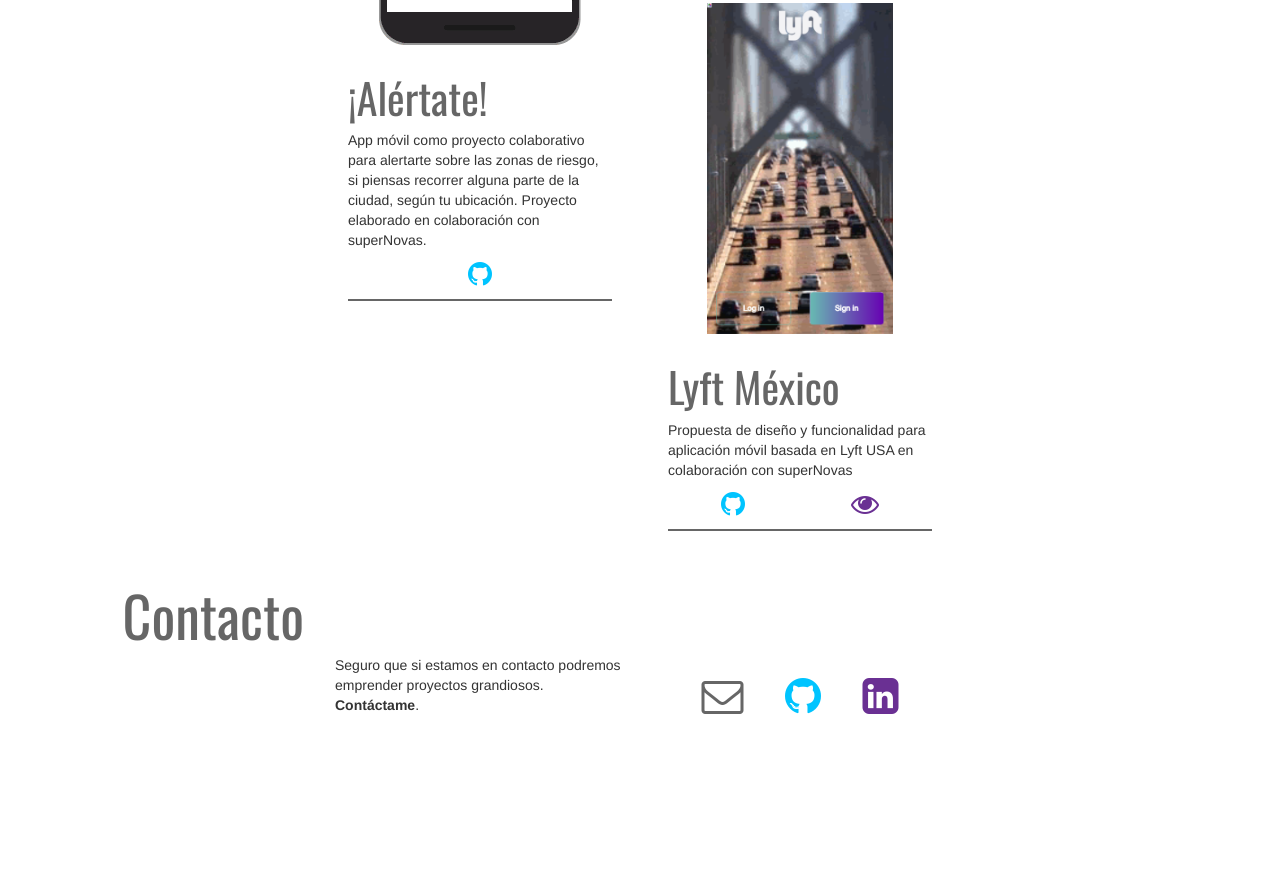
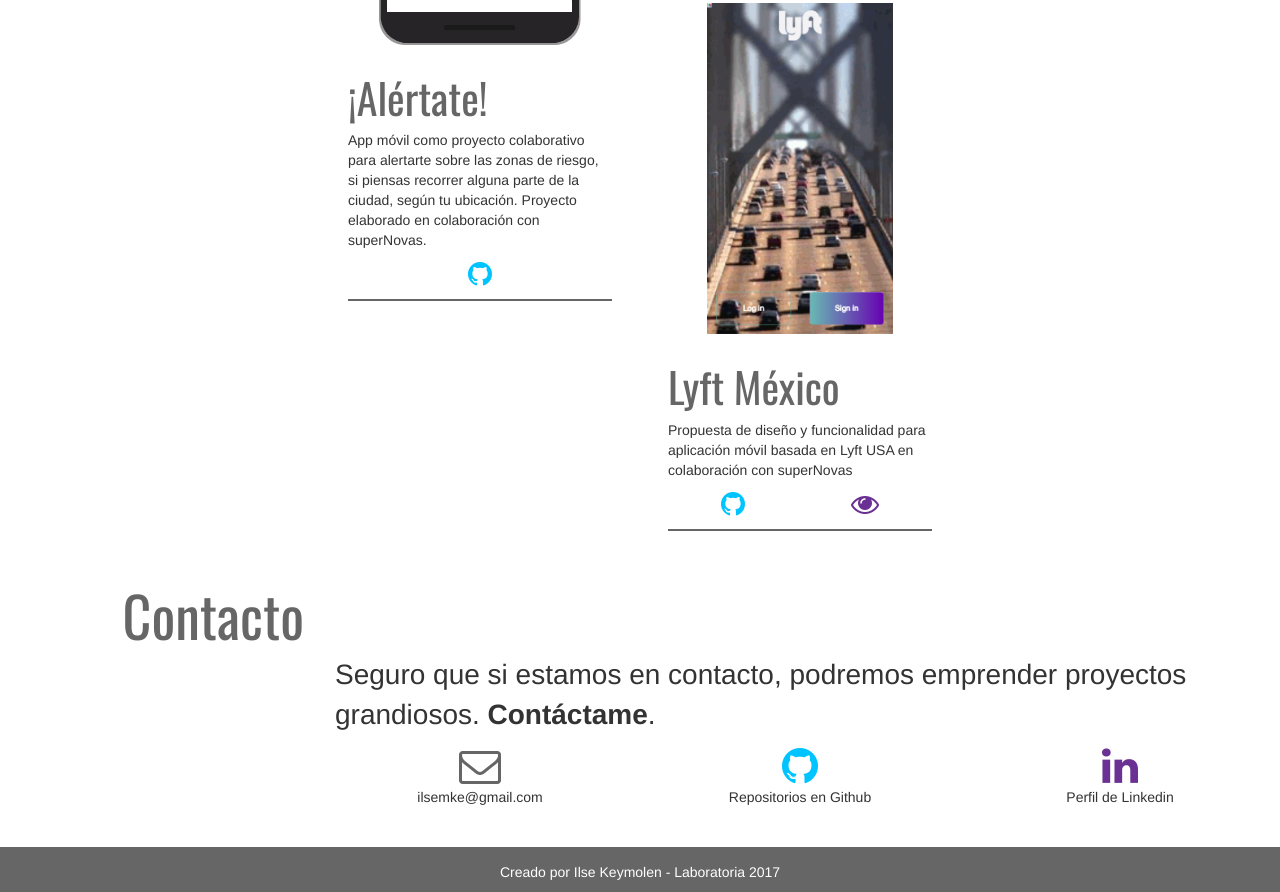
Before and after one commit to IlseMagali/Ilse-Keymolen-Portfolio, a plain HTML site: page index.html in a window 1280 px wide. Shown: the part 2599-3491 px from the top of the page. Before the commit the page ends 3336 px from the top, so only its background shows below. Drawn offline with nearby package versions, Linux system fonts and the light colour scheme.

Commit message:
contacto terminado

```diff
--- a/css/main.css
+++ b/css/main.css
@@ -137,6 +137,10 @@
   color: #6a3093;
 }
 
+.icon-color-download {
+  color: #6a3093;
+}
+
 .icon-color-mail {
   color: #666666;
 }
@@ -149,3 +153,24 @@
   justify-content: space-around;
   font-size: 1.5em;
 }
+
+.contact-mail {
+  font-size: 1em;
+}
+
+.contact-description {
+  font-size: 2em;
+}
+
+.button-download {
+  font-size: 1.5em;
+  color:#6a3093;
+  cursor:auto;
+}
+
+footer {
+  margin-top: 30px;
+  padding-top: 15px;
+  color:white;
+  background-color:#666666;
+}
--- a/index.html
+++ b/index.html
@@ -4,7 +4,7 @@
     <meta charset="UTF-8">
     <meta name="viewport" content="width=device-width, initial-scale=1.0">
     <meta http-equiv="X-UA-Compatible" content="ie=edge">
-    <title>Document</title>
+    <title>IK - Portfolio</title>
     <link rel="stylesheet" href="https://maxcdn.bootstrapcdn.com/font-awesome/4.7.0/css/font-awesome.min.css">
     <link href="https://fonts.googleapis.com/css?family=Abril+Fatface" rel="stylesheet">
     <link rel="stylesheet" href="css/bootstrap.min.css">
@@ -59,7 +59,7 @@
           </div>
           <div class="row row-direction">
             <a href="https://github.com/IlseMagali" target="_blank"></i><i class="fa fa-github icon-color-git fa-3x" aria-hidden="true"></i></a>
-            <a href="https://github.com/IlseMagali" target="_blank"><i class="fa fa-linkedin-square icon-color-eye fa-3x" aria-hidden="true"></i></a>
+            <a href="https://www.linkedin.com" target="_blank"></i><i class="fa fa-linkedin icon-color-eye fa-3x" aria-hidden="true"></i></a>
           </div>
         </div>
         <div class="col-md-5 column-direction">
@@ -153,18 +153,32 @@
         </section>
       </section>
       <section class="row">
-        <section class="col-md-3 col-md-offset-3 contact-text">
-          <p>Seguro que si estamos en contacto podremos emprender proyectos grandiosos. <b>Contáctame</b>.</p>
+        <section class="col-md-9 col-md-offset-3 contact-text">
+          <p class="contact-description ">Seguro que si estamos en contacto, podremos emprender proyectos grandiosos. <b>Contáctame</b>.</p>
         </section>
-        <section class="col-md-3 contact-text">
-          <div class="row row-direction">
-            <a href="https://github.com/IlseMagali"><i class="fa fa-envelope-o icon-color-mail fa-3x" aria-hidden="true"></i></a>
-            <a href="https://github.com/IlseMagali" target="_blank"></i><i class="fa fa-github icon-color-git fa-3x" aria-hidden="true"></i></a>
-            <a href="https://github.com/IlseMagali" target="_blank"><i class="fa fa-linkedin-square icon-color-eye fa-3x" aria-hidden="true"></i></a>
-          </div>
+      </section>
+      <section class="row">
+        <section class="col-md-3 col-md-offset-3 text-center">
+          <i class="fa fa-envelope-o icon-color-mail fa-3x" aria-hidden="true"></i>
+          <p class="contact-mail">ilsemke@gmail.com</p>
+        </section>
+        <section class="col-md-3 text-center">
+          <a href="https://github.com/IlseMagali" target="_blank"></i><i class="fa fa-github icon-color-git fa-3x" aria-hidden="true"></i></a>
+          <p class="contact-mail">Repositorios en Github</p>
+        </section>
+        <section class="col-md-3 text-center">
+          <a href="https://www.linkedin.com" target="_blank"><i class="fa fa-linkedin icon-color-eye fa-3x" aria-hidden="true"></i></a>
+          <p class="contact-mail">Perfil de Linkedin</p>
         </section>
       </section>
     </section>
+    <footer>
+      <section class="container-fluid">
+        <section class="row text-center">
+          <p>Creado por Ilse Keymolen - Laboratoria 2017</p>
+        </section>
+      </section>
+    </footer>
     <script src="https://code.jquery.com/jquery-3.2.1.min.js" integrity="sha256-hwg4gsxgFZhOsEEamdOYGBf13FyQuiTwlAQgxVSNgt4=" crossorigin="anonymous"></script>
     <script src="js/app.js"></script>
   </body>
```
Also changed, not shown: 1 other file.
